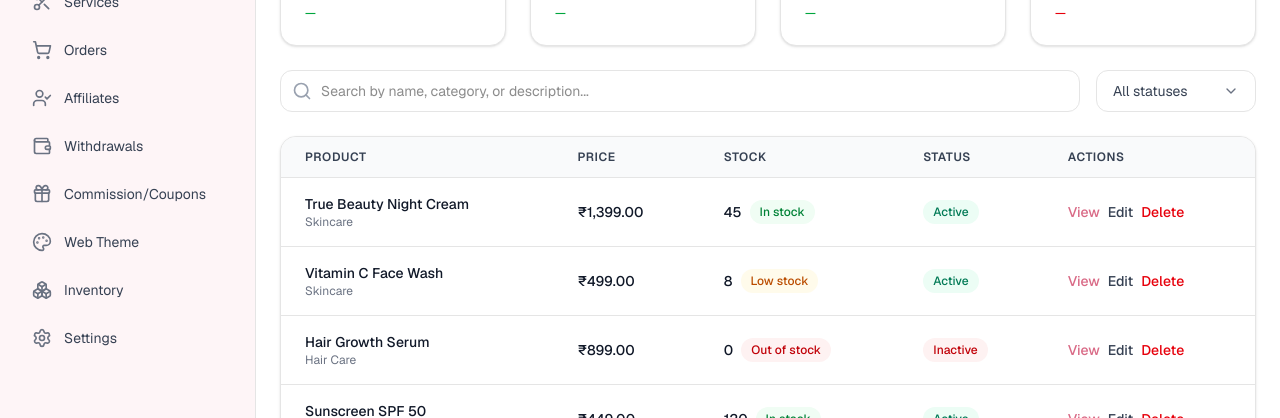
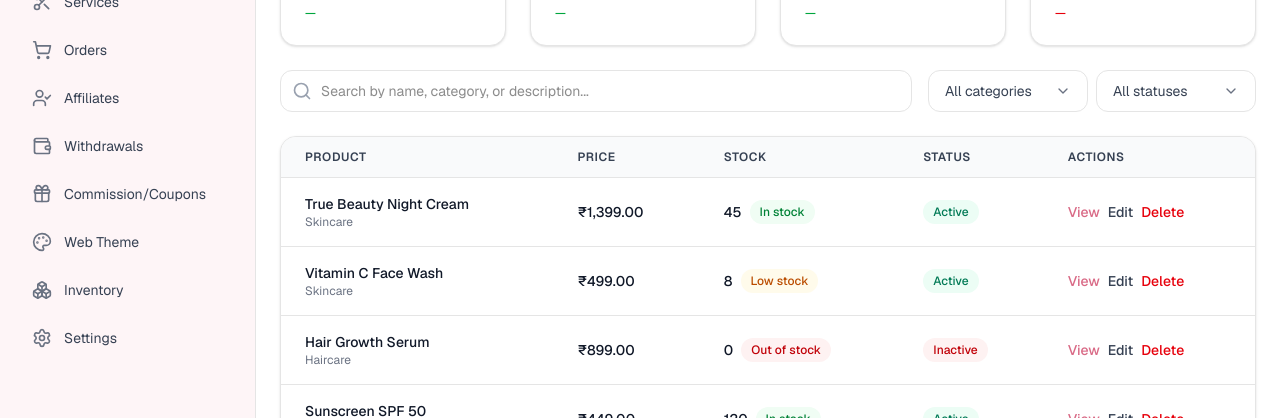
Before and after one commit to ZoyaAnsari19/true-beauty-admin-panel, a Next.js app: page /products in a window 1280 px wide. Shown: the part 257-675 px from the top of the page. Built offline with nearby package versions, Linux system fonts and the light colour scheme.

Commit message:
Add category filtering to ProductsPage: introduce CATEGORY_OPTIONS and integrate category filter functionality in the product list, enhancing user experience and product management capabilities.

```diff
--- a/app/products/page.tsx
+++ b/app/products/page.tsx
@@ -37,6 +37,19 @@ const STATUS_OPTIONS: FilterOption[] = [
   { value: "inactive", label: STATUS_LABELS.inactive },
 ];
 
+const CATEGORY_OPTIONS: FilterOption[] = [
+  { value: "", label: "All categories" },
+  { value: "Skincare", label: "Skincare" },
+  { value: "Makeup", label: "Makeup" },
+  { value: "Bath & Body", label: "Bath & Body" },
+  { value: "Haircare", label: "Haircare" },
+  { value: "Fragrance", label: "Fragrance" },
+  { value: "Wellness", label: "Wellness" },
+  { value: "Gifting", label: "Gifting" },
+  { value: "Jewellery", label: "Jewellery" },
+  { value: "Offers", label: "Offers" },
+];
+
 const STATUS_CLASSES: Record<string, string> = {
   active: "bg-emerald-50 text-emerald-700",
   draft: "bg-gray-100 text-gray-700",
@@ -56,6 +69,7 @@ export default function ProductsPage() {
   const [editingProduct, setEditingProduct] = useState<Product | null>(null);
   const [search, setSearch] = useState("");
   const [statusFilter, setStatusFilter] = useState<"" | ProductStatus>("");
+  const [categoryFilter, setCategoryFilter] = useState("");
 
   const kpis = useMemo(() => {
     const totalProducts = products.length;
@@ -93,12 +107,16 @@ export default function ProductsPage() {
       );
     }
 
+    if (categoryFilter) {
+      list = list.filter((p) => p.category === categoryFilter);
+    }
+
     if (statusFilter) {
       list = list.filter((p) => p.status === statusFilter);
     }
 
     return list;
-  }, [products, search, statusFilter]);
+  }, [products, search, categoryFilter, statusFilter]);
 
   const handleAdd = () => {
     setEditingProduct(null);
@@ -257,6 +275,9 @@ export default function ProductsPage() {
         filterOptions={STATUS_OPTIONS}
         filterValue={statusFilter}
         onFilterChange={(value) => setStatusFilter(value as "" | ProductStatus)}
+        categoryOptions={CATEGORY_OPTIONS}
+        categoryValue={categoryFilter}
+        onCategoryChange={setCategoryFilter}
       />
 
       {/* Product table */}
--- a/components/ui/filters.tsx
+++ b/components/ui/filters.tsx
@@ -15,6 +15,9 @@ interface FiltersProps {
   filterOptions?: FilterOption[];
   filterValue?: string;
   onFilterChange?: (value: string) => void;
+  categoryOptions?: FilterOption[];
+  categoryValue?: string;
+  onCategoryChange?: (value: string) => void;
 }
 
 export function Filters({
@@ -24,8 +27,12 @@ export function Filters({
   filterOptions,
   filterValue,
   onFilterChange,
+  categoryOptions,
+  categoryValue,
+  onCategoryChange,
 }: FiltersProps) {
   const [open, setOpen] = useState(false);
+  const [categoryOpen, setCategoryOpen] = useState(false);
 
   const activeLabel =
     filterOptions?.find((opt) => opt.value === filterValue)?.label ??
@@ -33,6 +40,11 @@ export function Filters({
     "All";
 
   const showFilter = filterOptions && onFilterChange;
+  const showCategoryFilter = categoryOptions && onCategoryChange;
+
+  const activeCategoryLabel =
+    categoryOptions?.find((opt) => opt.value === categoryValue)?.label ??
+    "All categories";
 
   return (
     <div className="flex flex-col sm:flex-row gap-4">
@@ -47,11 +59,57 @@ export function Filters({
         />
       </div>
 
+      {(showCategoryFilter || showFilter) && (
+        <div className="flex gap-2">
+          {showCategoryFilter && (
+            <div className="relative">
+              <button
+                type="button"
+                onClick={() => {
+                  setCategoryOpen((prev) => !prev);
+                  setOpen(false);
+                }}
+                className="flex items-center gap-2 px-4 py-2.5 rounded-xl border border-gray-200 bg-white text-sm text-gray-700 hover:bg-[#fef5f7] transition-colors min-w-[160px] justify-between"
+              >
+                <span>{activeCategoryLabel}</span>
+                <ChevronDown className="w-4 h-4 text-gray-500" />
+              </button>
+              {categoryOpen && (
+                <>
+                  <div
+                    className="fixed inset-0 z-10"
+                    onClick={() => setCategoryOpen(false)}
+                  />
+                  <div className="absolute right-0 mt-1 w-full min-w-[160px] bg-white rounded-xl shadow-lg border border-gray-200 py-1 z-20">
+                    {categoryOptions!.map((opt) => (
+                      <button
+                        key={opt.value || "all"}
+                        type="button"
+                        onClick={() => {
+                          onCategoryChange(opt.value);
+                          setCategoryOpen(false);
+                        }}
+                        className={`block w-full text-left px-4 py-2 text-sm hover:bg-[#fef5f7] transition-colors ${
+                          categoryValue === opt.value ? "bg-[#fef5f7] font-medium" : ""
+                        }`}
+                      >
+                        {opt.label}
+                      </button>
+                    ))}
+                  </div>
+                </>
+              )}
+            </div>
+          )}
+
           {showFilter && (
             <div className="relative">
               <button
                 type="button"
-            onClick={() => setOpen((prev) => !prev)}
+                onClick={() => {
+                  setOpen((prev) => !prev);
+                  setCategoryOpen(false);
+                }}
                 className="flex items-center gap-2 px-4 py-2.5 rounded-xl border border-gray-200 bg-white text-sm text-gray-700 hover:bg-[#fef5f7] transition-colors min-w-[160px] justify-between"
               >
                 <span>{activeLabel}</span>
@@ -85,5 +143,7 @@ export function Filters({
             </div>
           )}
         </div>
+      )}
+    </div>
   );
 }
--- a/lib/products-data.ts
+++ b/lib/products-data.ts
@@ -55,7 +55,7 @@ const MOCK_PRODUCTS: Product[] = [
   {
     id: "prod-3",
     name: "Hair Growth Serum",
-    category: "Hair Care",
+    category: "Haircare",
     price: 899,
     stock: 0,
     stockStatus: "out_of_stock",
```
Lines whose indentation alone changed are shown as unchanged.
